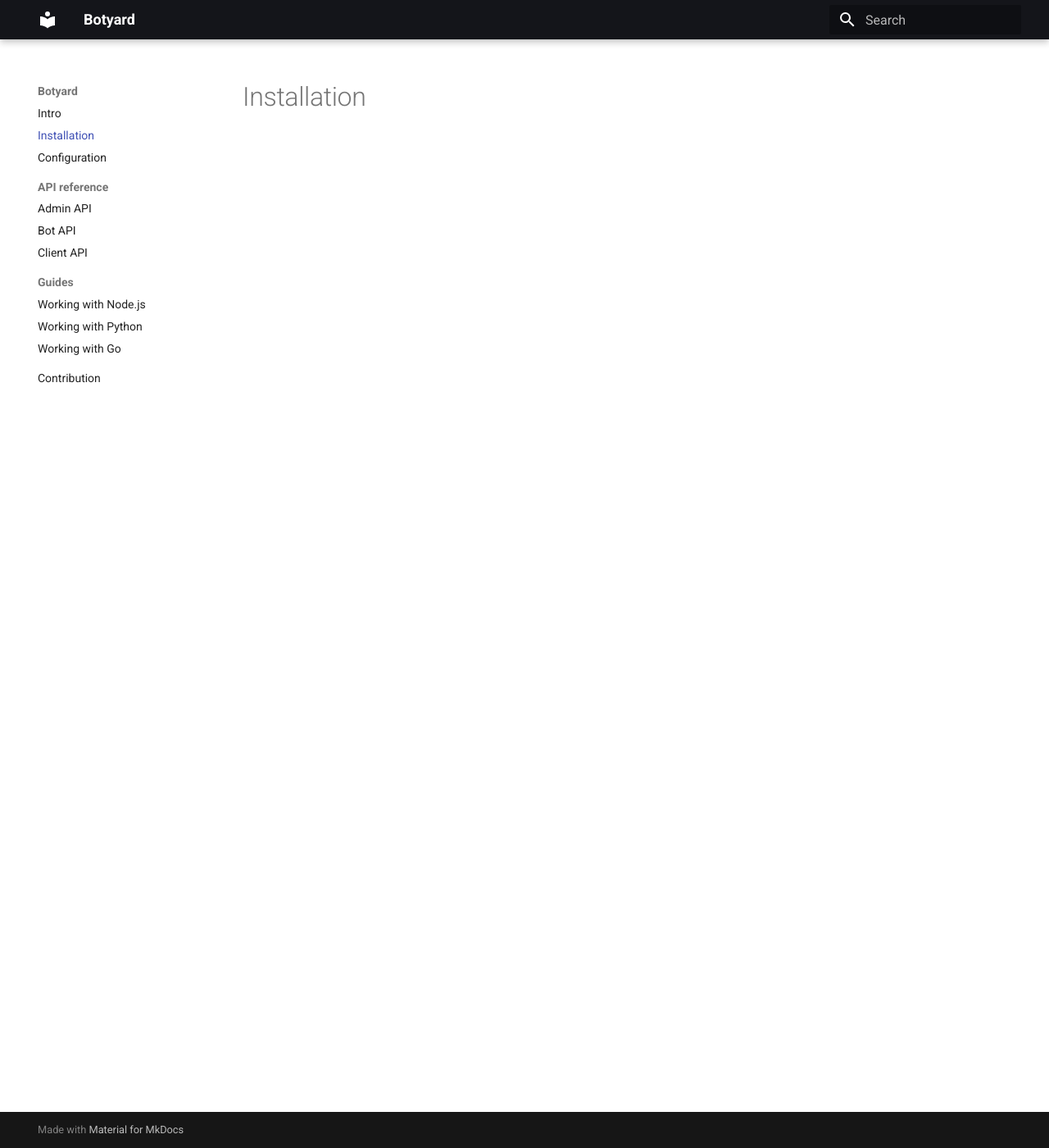
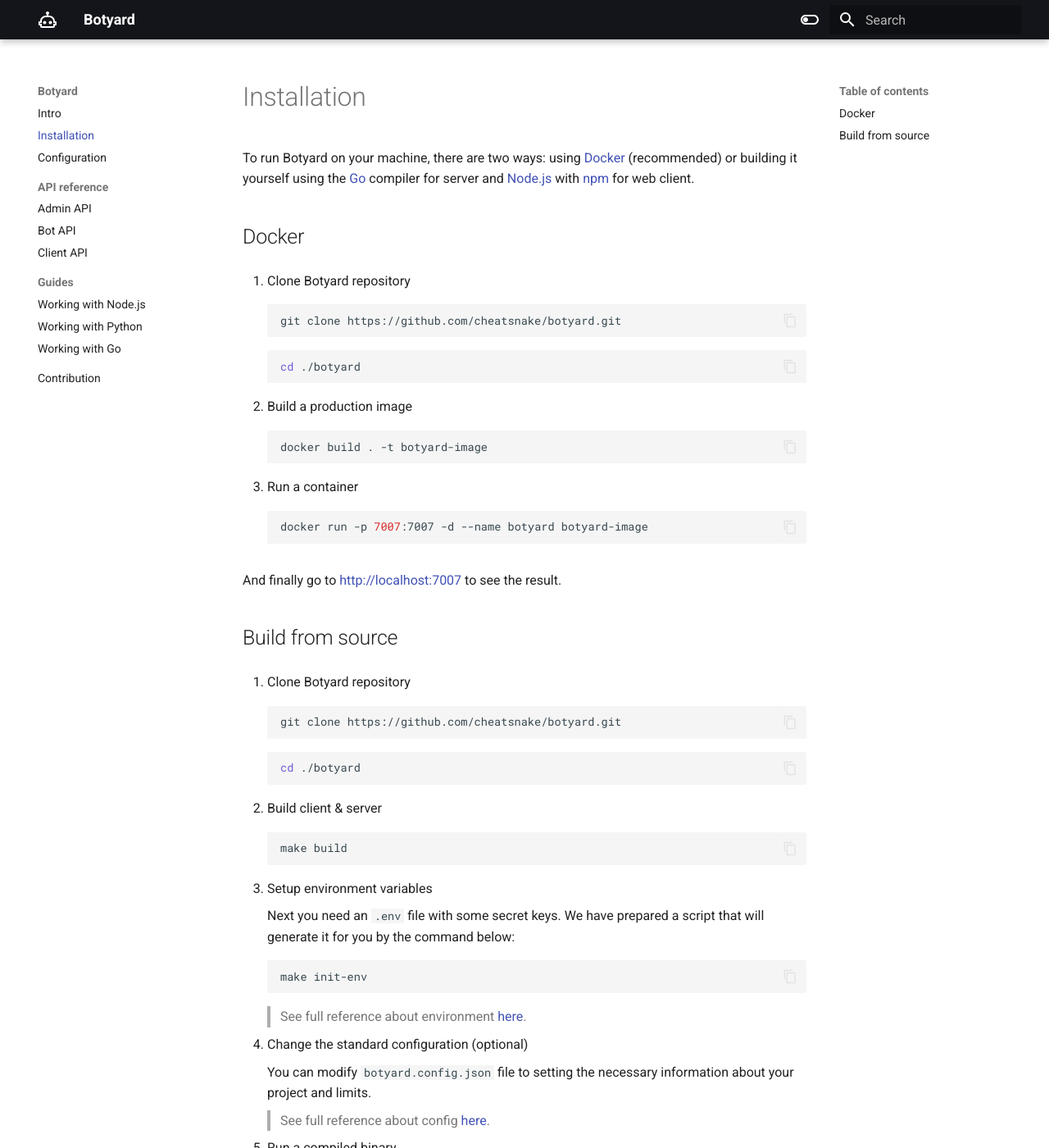
Before and after one commit to cheatsnake/botyard, an MkDocs documentation site: the page built from docs/installation.md, in a window 1280 px wide and 1400 px high. Shown: the whole window at 82% size. Built offline with MkDocs 1.6.1 and Material for MkDocs 9.7.7, drawn with Linux system fonts in a browser that asks for light colours; some of the changed text lies outside the part shown.

Commit message:
update docs

````diff
--- a/docs/installation.md
+++ b/docs/installation.md
@@ -1 +1,71 @@
 # Installation
+
+To run Botyard on your machine, there are two ways: using [Docker](https://docs.docker.com/) (recommended) or building it yourself using the [Go](https://go.dev/) compiler for server and [Node.js](https://nodejs.org/) with [npm](https://www.npmjs.com/) for web client.
+
+## Docker
+
+1.  Clone Botyard repository
+
+    ```sh
+    git clone https://github.com/cheatsnake/botyard.git
+    ```
+
+    ```sh
+    cd ./botyard
+    ```
+
+2.  Build a production image
+
+    ```sh
+    docker build . -t botyard-image
+    ```
+
+3.  Run a container
+
+    ```sh
+    docker run -p 7007:7007 -d --name botyard botyard-image
+    ```
+
+And finally go to [http://localhost:7007](http://localhost:7007) to see the result.
+
+## Build from source
+
+1. Clone Botyard repository
+
+    ```sh
+    git clone https://github.com/cheatsnake/botyard.git
+    ```
+
+    ```sh
+    cd ./botyard
+    ```
+
+2. Build client & server
+
+    ```sh
+    make build
+    ```
+
+3. Setup environment variables
+
+    Next you need an `.env` file with some secret keys. We have prepared a script that will generate it for you by the command below:
+
+    ```sh
+    make init-env
+    ```
+
+    > See full reference about environment [here](./configuration.md/#environment-variables).
+
+4. Change the standard configuration (optional)
+
+    You can modify `botyard.config.json` file to setting the necessary information about your project and limits.
+
+    > See full reference about config [here](./configuration.md/#config-file).
+
+5. Run a compiled binary
+
+    ```sh
+    ./main
+    ```
+
+And finally go to [http://localhost:7007](http://localhost:7007) to see the result.
--- a/mkdocs.yml
+++ b/mkdocs.yml
@@ -1,10 +1,20 @@
 site_name: Botyard
 theme:
-    logo:
+    icon:
+        logo: material/robot-outline
     name: material
     palette:
-        primary: black
-        accent: green
+        - scheme: default
+          primary: black
+          toggle:
+              icon: material/toggle-switch-off-outline
+              name: Switch to dark mode
+        - scheme: slate
+          primary: black
+          toggle:
+              icon: material/toggle-switch
+              name: Switch to light mode
+
     features:
         - navigation.sections
         - navigation.top
````
Also changed, not shown: docs/configuration.md (+48 -0 lines), docs/index.md (+4 -4 lines).
